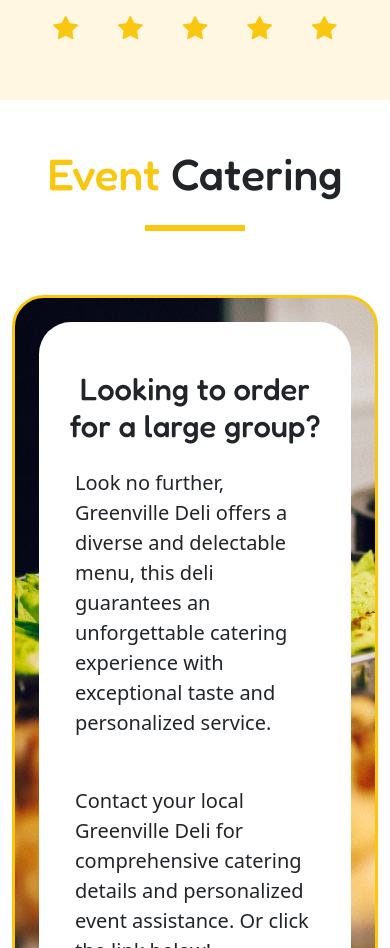
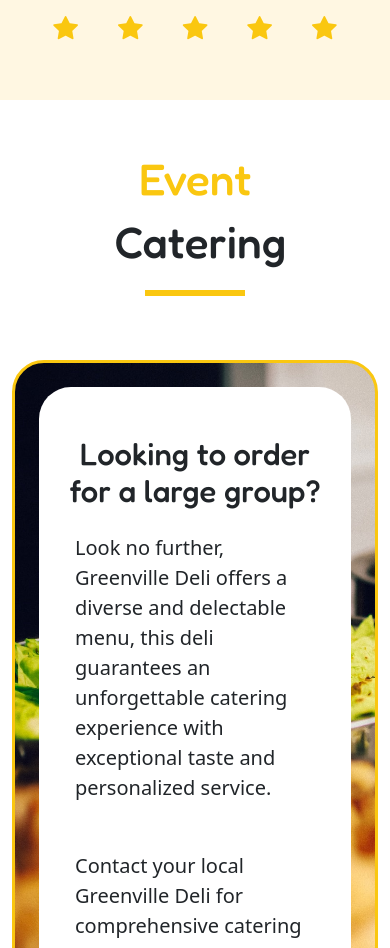
Before and after one commit to lchka/CAGreenville, a website: page index.html in a window 390 px wide. Shown: the part 4193-5141 px from the top of the page. Drawn offline with nearby package versions, Linux system fonts and the light colour scheme.

Commit message:
going to keep the stacking for overflow since you cant cater to all text length

```diff
--- a/scss/main.scss
+++ b/scss/main.scss
@@ -183,6 +183,17 @@
   }
 }
 
+@media (max-width: 767.98px) {
+  .cateringOverflow {
+    align-items: center;
+    flex-direction: column; // Stacking the text vertically
+    text-align: center; // Center-aligning the text
+
+    h2 {
+      margin: 5px 0; // Adding some margin between stacked texts
+    }
+  }
+}
 hr.underline  {
     opacity: 100%;
     width: 100px; // Set the width to 50 pixels
```
Also changed, not shown: css/main.css, 1 other file.
